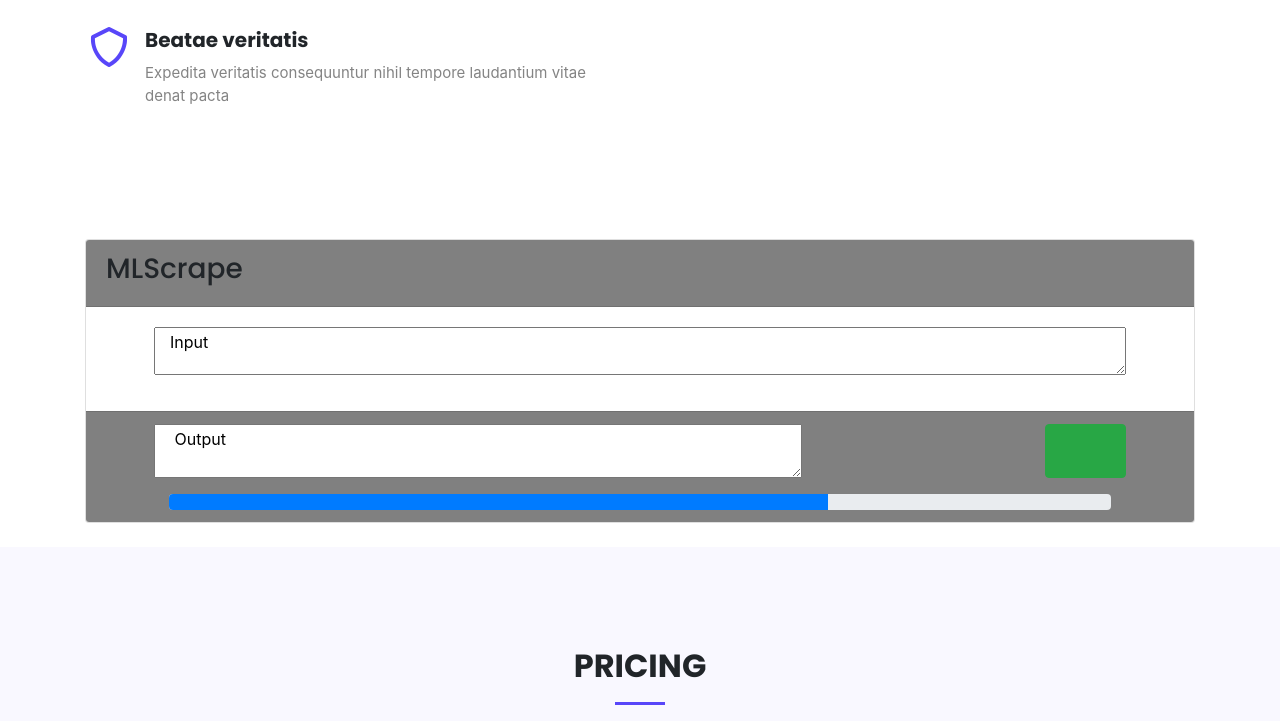
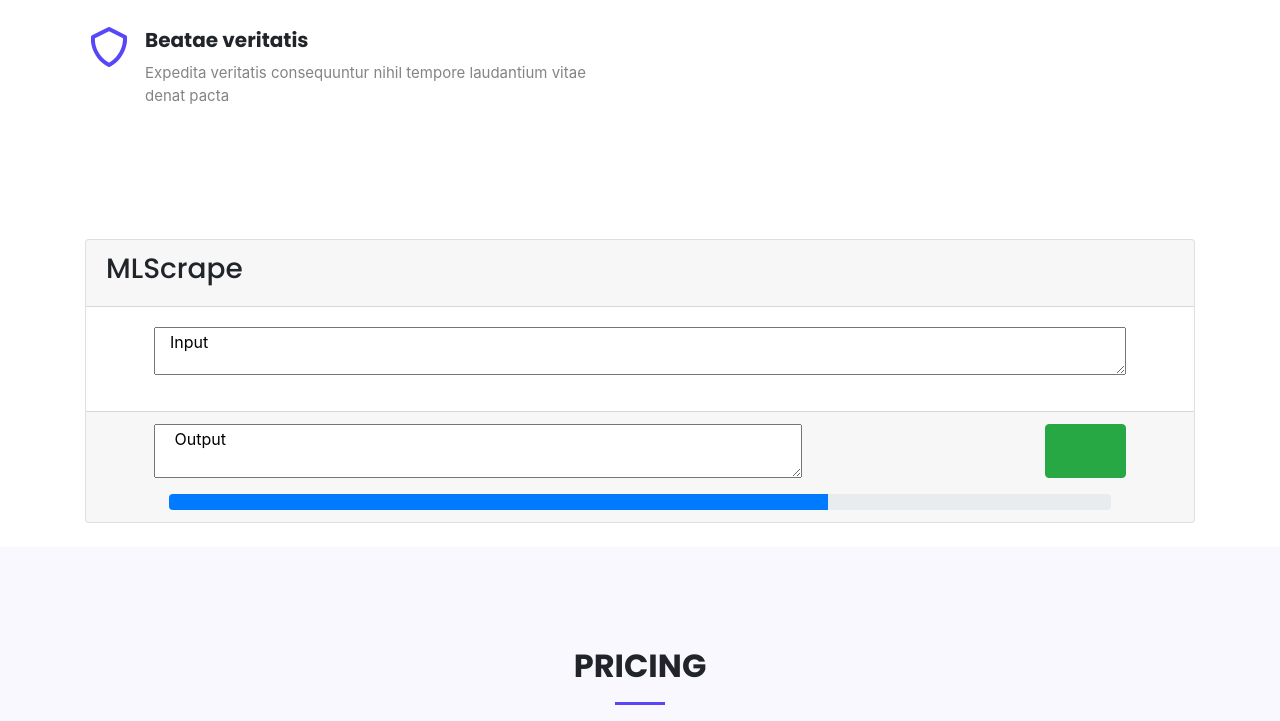
Before and after one commit to PilotedTechnologies/PT-Website, a Flask app: page /home/ in a window 1280 px wide. Shown: the part 3012-3733 px from the top of the page. Run offline with Flask 2, Linux system fonts and the light colour scheme; parts of the project's set-up code (start-up, migrations or seed data) failed here and were passed over; some libraries are stand-ins or nearby versions.

Commit message:
Fucking Hell

```diff
--- a/app/templates/landing.j2
+++ b/app/templates/landing.j2
@@ -109,7 +109,7 @@
 <!-- ======= Demo Section ======= -->
 <div class="container pt-3 pb-4">
 	<div class="card">
-		<div class="card-header" style="background-color: grey"><h3>MLScrape</h3></div>
+		<div class="card-header"><h3>MLScrape</h3></div>
 		<div class="card-body">
 			<div class="container mb-3">
 				<div class="row">
@@ -117,7 +117,7 @@
 				</div>
 			</div>
 		</div>
-		<div class="card-footer" style="background-color: grey">
+		<div class="card-footer">
 			<div class="mx-5">
 				<div class="container border-radius">
 					<div class="row">
```
